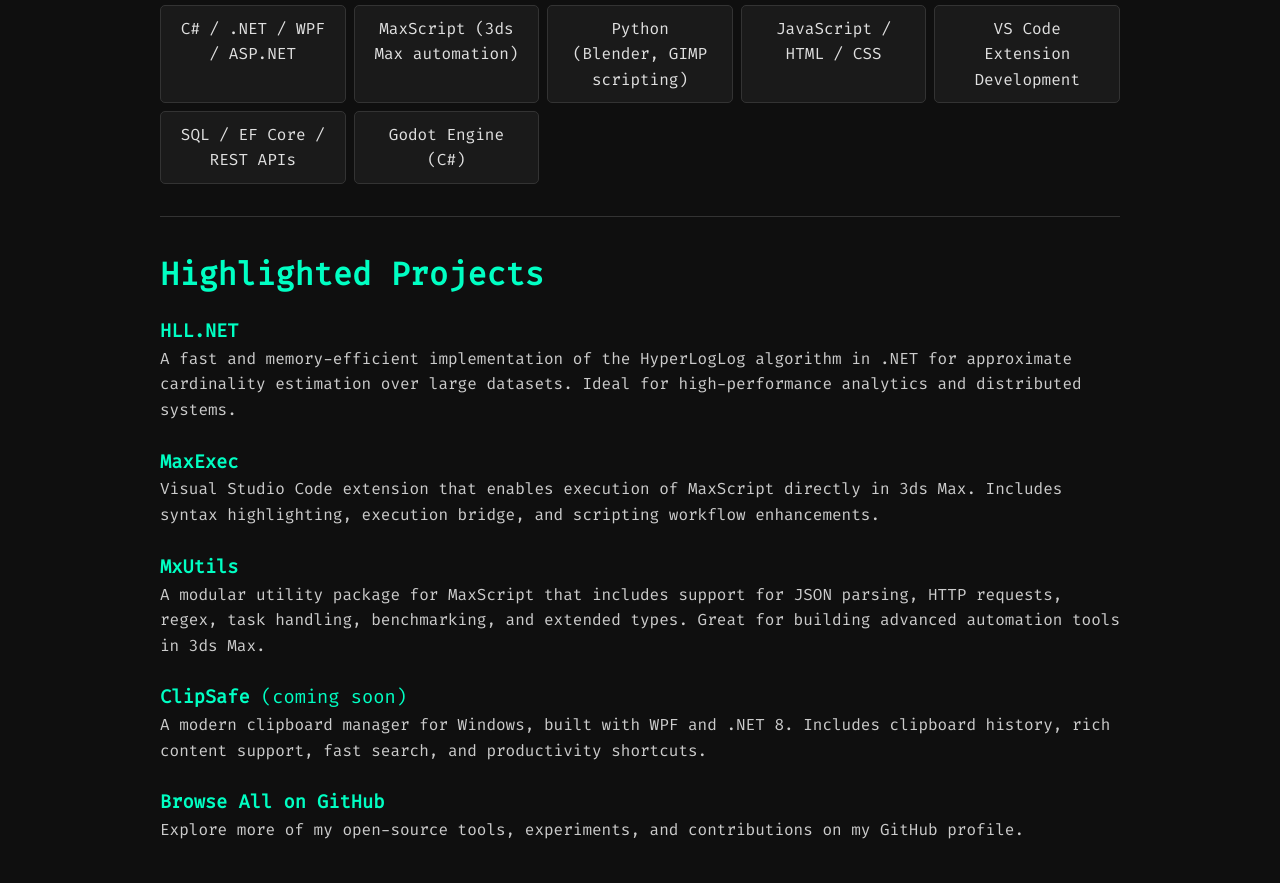
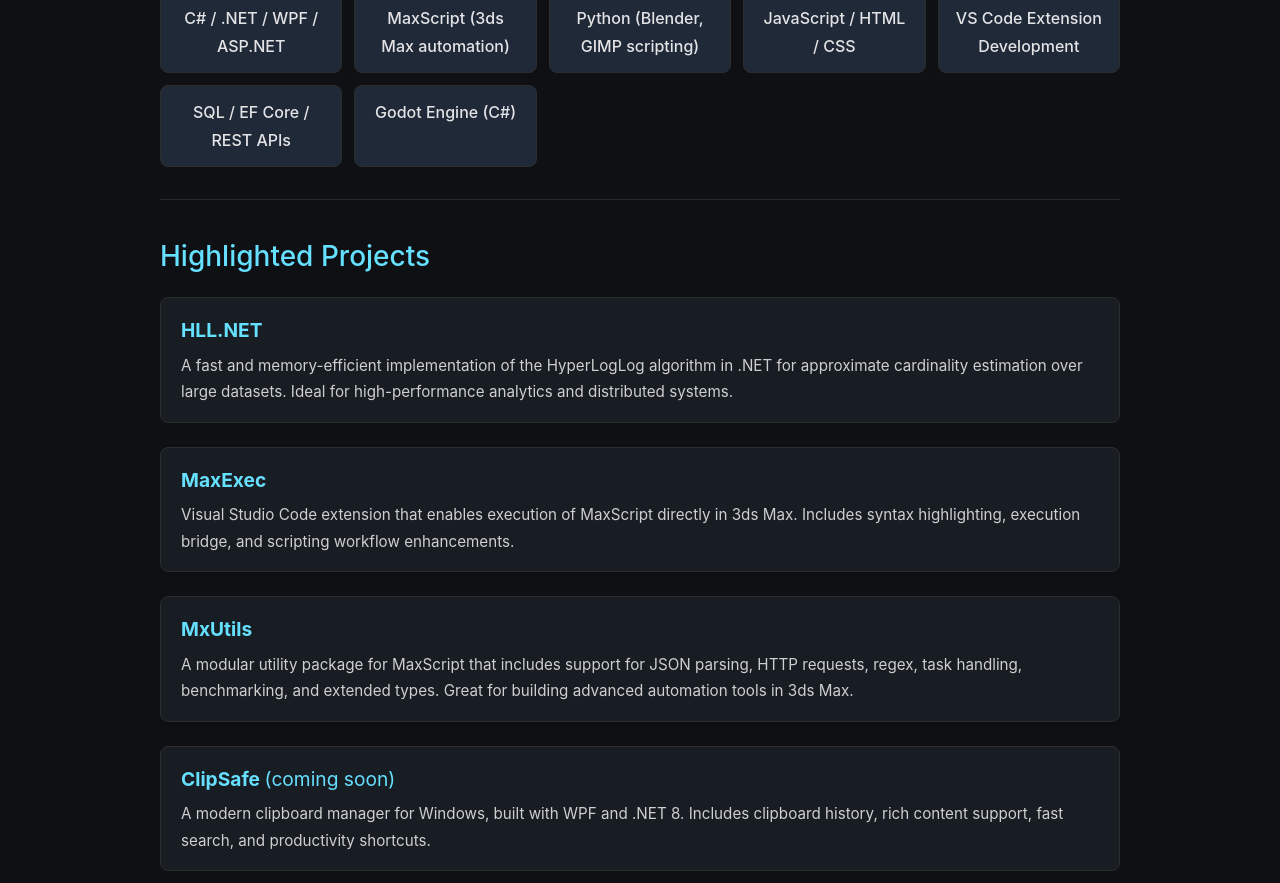
Before and after one commit to MCUnderground/mcunderground.github.io, a plain HTML site: page index.html in a window 1280 px wide. Shown: the part 598-1481 px from the top of the page. Drawn offline with Linux system fonts and the light colour scheme.

Commit message:
Update style.css

```diff
--- a/style.css
+++ b/style.css
@@ -1,84 +1,107 @@
 * {
+  box-sizing: border-box;
   margin: 0;
   padding: 0;
-  box-sizing: border-box;
 }
 
 body {
-  font-family: 'Fira Code', monospace;
-  line-height: 1.6;
-  background: #0f0f0f;
-  color: #e0e0e0;
+  font-family: 'Inter', 'Segoe UI', sans-serif;
+  background: #0e1014;
+  color: #e4e4e7;
+  line-height: 1.75;
+  font-size: 16px;
+  padding-bottom: 4rem;
+}
+
+a {
+  color: #66e0ff;
+  text-decoration: none;
+}
+
+a:hover {
+  text-decoration: underline;
+}
+
+header {
+  background: #111827;
+  padding: 3rem 0;
+  text-align: center;
+  border-bottom: 1px solid #2c2c2c;
+}
+
+header h1 {
+  font-size: 2.8rem;
+  font-weight: 600;
+  color: #66e0ff;
+}
+
+header p {
+  font-size: 1.1rem;
+  color: #9ca3af;
+  margin-top: 0.5rem;
 }
 
 .container {
+  max-width: 960px;
   width: 90%;
-  max-width: 960px;
-  margin: auto;
+  margin: 0 auto;
   padding: 2rem 0;
 }
 
-header {
-  background: linear-gradient(145deg, #232323, #111);
-  padding: 3rem 0;
-  text-align: center;
-  border-bottom: 2px solid #444;
-}
-
-header h1 {
-  font-size: 3rem;
-  color: #00ffc3;
-}
-
-header p {
-  font-size: 1.2rem;
-  color: #ccc;
-}
-
 h2 {
+  font-size: 1.75rem;
   margin-bottom: 1rem;
-  font-size: 2rem;
-  color: #00ffc3;
+  color: #66e0ff;
+  font-weight: 500;
 }
 
 section {
-  border-bottom: 1px solid #333;
+  margin-bottom: 3rem;
+  border-bottom: 1px solid #2a2a2a;
   padding-bottom: 2rem;
-  margin-bottom: 2rem;
 }
 
 .skill-list {
+  display: grid;
+  grid-template-columns: repeat(auto-fit, minmax(160px, 1fr));
+  gap: 0.75rem;
   list-style: none;
-  display: grid;
-  grid-template-columns: repeat(auto-fit, minmax(180px, 1fr));
-  gap: 0.5rem;
+  padding: 0;
 }
 
 .skill-list li {
-  background: #1a1a1a;
-  padding: 0.6rem 1rem;
-  border-radius: 5px;
+  background: #1f2937;
+  padding: 0.75rem 1rem;
+  border-radius: 0.5rem;
+  border: 1px solid #2d2d2d;
   text-align: center;
-  border: 1px solid #333;
+  font-weight: 500;
 }
 
 .project {
+  background: #181c23;
+  padding: 1rem 1.25rem;
+  border-radius: 0.5rem;
   margin-bottom: 1.5rem;
+  border: 1px solid #2d2d2d;
+  box-shadow: 0 1px 3px rgba(0, 0, 0, 0.15);
 }
 
-.project h3 a {
-  color: #00ffc3;
-  text-decoration: none;
+.project h3 {
+  font-size: 1.2rem;
+  margin-bottom: 0.3rem;
 }
 
 .project p {
-  color: #ccc;
+  color: #cfcfcf;
+  font-size: 0.95rem;
 }
 
 footer {
   text-align: center;
+  color: #777;
   padding: 2rem 0;
   font-size: 0.9rem;
-  color: #666;
-  background: #111;
+  background: #111827;
+  border-top: 1px solid #2c2c2c;
 }
```
